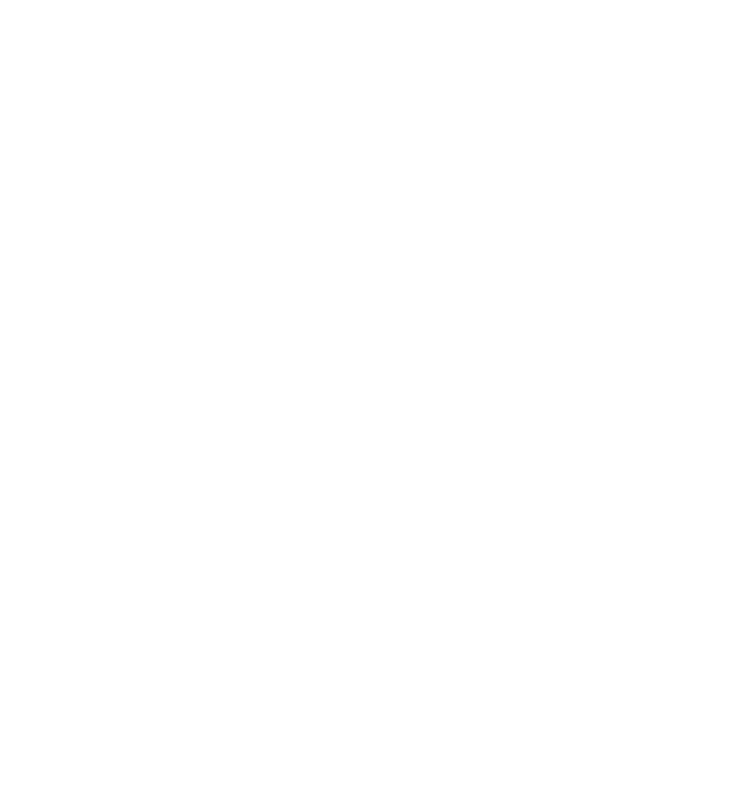
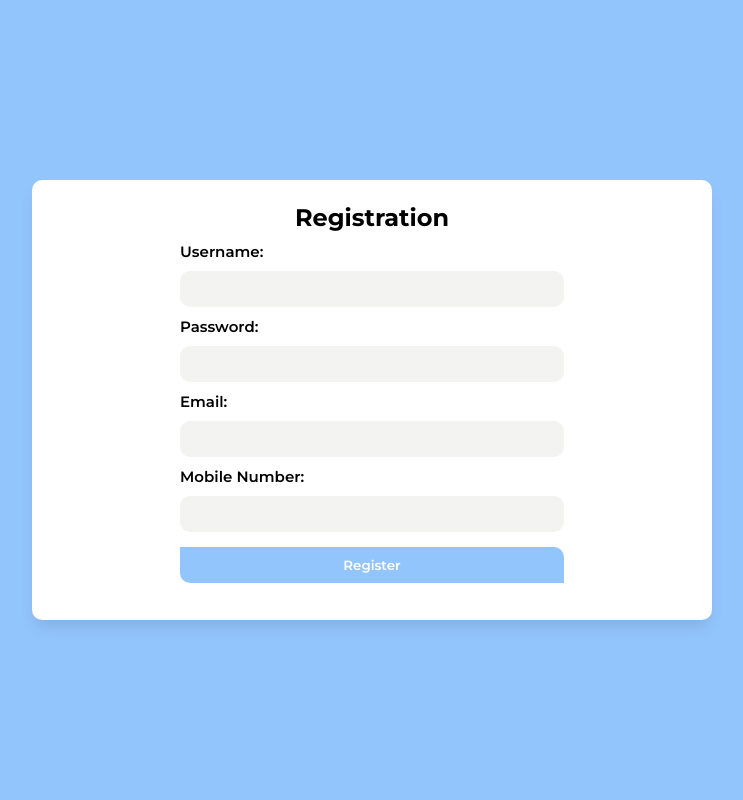
Before and after one commit to dexter-141/party-arrange, a PHP site: page /register.php in a window 1280 px wide. Before the commit the part shown is empty. Shown: the whole page, without its empty margins (268-1011 px from the left). Run offline with PHP 8.4, Linux system fonts and the light colour scheme.

Commit message:
Added register.php

```diff
--- a/register.php
+++ b/register.php
@@ -1,4 +1,110 @@
 <?php
 session_start();
 
+require "db_connect.php";
+
+if ($_SERVER["REQUEST_METHOD"] == "POST") {
+    if(strlen($_POST["username"])<1||strlen($_POST["username"])>50){
+        $error="Username is invalid";
+
+    }else{
+        $username=$_POST["username"];
+    }
+    if(strlen($_POST["password"])<1||strlen($_POST["password"])>255){
+        $error="Username is invalid";
+
+    }else{
+        $password=$_POST["password"];
+    }
+    if(strlen($_POST["email"])<1||strlen($_POST["email"])>100){
+        $error= "Invalid email address";
+
+    }else{
+        $result = search("SELECT * FROM users WHERE email = '".$_POST["email"]."'");
+        if ($result && $result->num_rows > 0) {
+            $error = "Email already exists";
+        } else {
+            $email = $_POST["email"];
+        }
+
+    }
+    if(strlen($_POST["phone_number"])<1||strlen($_POST["phone_number"])>15){
+        $error= "Invalid phone number";
+
+    }else{
+        $phone_number = $_POST["phone_number"];
+    }
+
+    if(empty($error)){
+        $sql = "INSERT INTO users (username, password, email, phone_number)
+            VALUES ('$username', '$password', '$email', '$phone_number')";
+
+        if ($conn->query($sql) === TRUE) {
+            // Get the user ID of the newly registered user
+            $result = $conn->query("SELECT * FROM users WHERE email = '$email'");
+            if($result && $result->num_rows === 1) {
+                $user = $result->fetch_assoc();
+                $_SESSION['user_id'] = $user['id'];
+                $_SESSION['username'] = $user['username'];
+                header("Location: index.php");
+                exit(); // Ensure no further code runs after redirection
+            }
+        } else {
+            $error = "Failed to register: " . $conn->error;
+        }
+
+
+
+        // if() {
+        //     $user = $result->fetch_assoc();
+
+        //     $_SESSION['user_id'] = $user['id'];
+        //     $_SESSION['username'] = $user['username'];
+        //     header("Location: index.php");
+        //     exit();
+        // }else{
+        //     $error="Failed to register";
+        // }
+    }
+
+}
+
+
 ?>
+<!DOCTYPE html>
+
+<html>
+
+<head>
+    <title>Registration</title>
+    <link rel="stylesheet" type="text/css" href="css/styles.css">
+</head>
+
+<body>
+    <div class="login-container">
+        <div class="login-form">
+            <h2>Registration</h2>
+            <?php if (isset($error)): ?>
+                <p class="error"><?php echo htmlspecialchars($error); ?></p>
+            <?php endif; ?>
+            <form action="register.php" method="post">
+                <label for="username">Username:</label>
+                <input type="text" id="username" class="form-control" name="username" default="" required>
+
+                <label for="password">Password:</label>
+                <input type="password" class="form-control" id="password" name="password" default="" required>
+
+                <label for="email">Email:</label>
+                <input type="text" class="form-control" id="email" name="email" required>
+
+                <label for="phone_number">Mobile Number:</label>
+                <input type="text" id="phone_number" class="form-control" name="phone_number" required>
+
+                <button class="btn" type="submit">Register</button>
+            </form>
+        </div>
+    </div>
+    <script src="js/scripts.js"></script>
+</body>
+
+</html>
```
